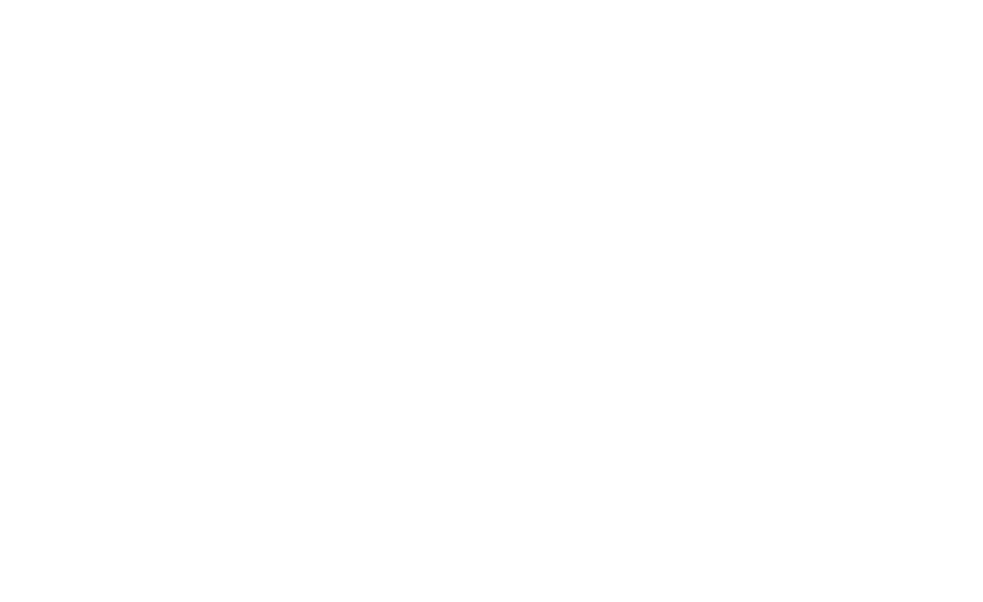
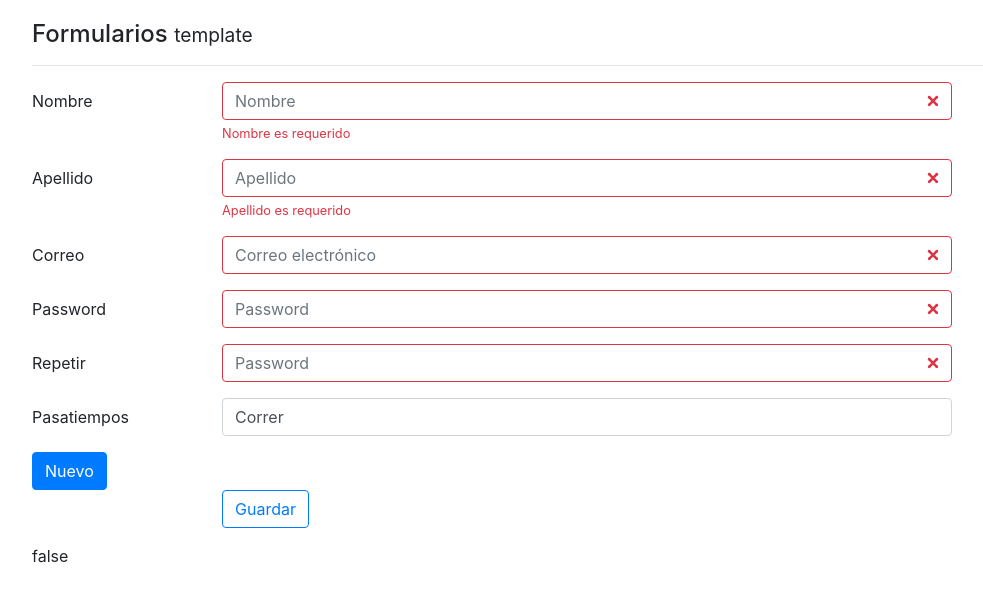
Before and after one commit to rodriguezandrade/Angular-Best-Practices, an Angular app: page /formData in a window 1280 px wide. Before the commit this address led to /. Shown: the top 602 px of the page, without its empty margins (53-1036 px from the left). Built offline with nearby package versions, Linux system fonts and the light colour scheme.

Commit message:
Formulario con template y con data TypeScript

```diff
--- a/src/app/components/app.component.html
+++ b/src/app/components/app.component.html
@@ -3,6 +3,6 @@
     <router-outlet></router-outlet>
 </div> -->
 
-<div class="main-container">
+<div class="container main-container">
     <router-outlet></router-outlet>
 </div>
--- a/src/app/components/app.routing.module.ts
+++ b/src/app/components/app.routing.module.ts
@@ -8,6 +8,7 @@
 import { HeroeComponent } from './heroe/heroe.component';
 import { SearchHeroeComponent } from './search-heroe/search-heroe.component';
 import { TemplateComponent } from '../formularios/components/template/template.component';
+import { DataComponent } from '../formularios/components/data/data.component';
 
 // Services
 
@@ -18,6 +19,7 @@
     { path: 'heroes', component: HeroesComponent },
     { path: 'about', component: AboutComponent },
     { path: 'formTemplate', component: TemplateComponent },
+    { path: 'formData', component: DataComponent },
 ];
 
 @NgModule({
--- a/src/app/formularios/components/data/data.component.html
+++ b/src/app/formularios/components/data/data.component.html
@@ -1,3 +1,86 @@
-<p>
-  data works!
-</p>
+<h4>Formularios <small>template</small></h4>
+<hr>
+<form [formGroup]="forma" (ngSubmit)="guardarCambios()" novalidate="novalidate">
+  <div formGroupName="nombreCompleto">
+    <div class="form-group row">
+      <label class="col-2 col-form-label">Nombre</label>
+      <div class="col-8">
+
+        <input minlength="5" [ngClass]="{'is-invalid': !forma.get('nombreCompleto.nombre').valid}" class="form-control"
+          type="text" placeholder="Nombre" formControlName="nombre">
+        <div class="invalid-feedback" *ngIf="forma.get('nombreCompleto.nombre').errors?.required">
+          Nombre es requerido
+        </div>
+        <div class="invalid-feedback" *ngIf="forma.get('nombreCompleto.nombre').errors?.minlength">
+          Minimo 5 caracteres
+        </div>
+      </div>
+    </div>
+
+    <div class="form-group row">
+      <label class="col-2 col-form-label">Apellido</label>
+      <div class="col-8">
+        <input class="form-control" type="text" placeholder="Apellido" formControlName="apellido" [ngClass]="{'is-invalid': !forma.get('nombreCompleto.apellido').valid}">
+        <div class="invalid-feedback" *ngIf="forma.get('nombreCompleto.apellido').errors?.required">
+          Apellido es requerido
+        </div>
+        <div class="invalid-feedback" *ngIf="forma.get('nombreCompleto.apellido').errors?.minlength">
+          Minimo 5 caracteres
+        </div>
+      </div>
+    </div>
+  </div>
+
+  <div class="form-group row">
+    <label class="col-2 col-form-label">Correo</label>
+    <div class="col-md-8">
+      <input class="form-control" type="email" placeholder="Correo electrónico" formControlName="correo" [ngClass]="{'is-invalid': !forma.get('correo').valid}">
+      <div class="invalid-feedback" *ngIf="forma.get('correo').errors?.pattern">
+        Correo Invalido
+      </div>
+    </div>
+  </div>
+
+  <div class="form-group row">
+    <label class="col-2 col-form-label">Password</label>
+    <div class="col-md-8">
+      <input class="form-control" type="password" placeholder="Password" formControlName="password1" [ngClass]="{'is-invalid': !forma.get('correo').valid}">
+      <!-- <div class="invalid-feedback">
+        Correo Invalido
+      </div> -->
+    </div>
+  </div>
+
+  <div class="form-group row">
+    <label class="col-2 col-form-label">Repetir</label>
+    <div class="col-md-8">
+      <input class="form-control" type="password" placeholder="Password" formControlName="password2" [ngClass]="{'is-invalid': !forma.get('correo').valid}">
+      <!-- <div class="invalid-feedback">
+        Correo Invalido
+      </div> -->
+    </div>
+  </div>
+
+  <!-- Formas de Mandar Arrays -->
+  <div class="form-group row">
+    <label class="col-2 col-form-label">Pasatiempos</label>
+    <div class="col-md-8" formArrayName="pasatiempos">
+      <input *ngFor="let pasatiempo of forma.controls['pasatiempos'].controls; let i = index;" [formControlName]="i"
+        type="text" class="form-control">
+    </div>
+  </div>
+
+  <button (click)="agregarPasatiempo()" type="button" class="btn btn-primary">
+    Nuevo
+  </button>
+
+  <div class="form-group row">
+    <label class="col-2 col-form-label">&nbsp;</label>
+    <div class="input-group col-md-8">
+      <button type="submit" class="btn btn-outline-primary">
+        Guardar
+      </button>
+    </div>
+  </div>
+</form>
+{{forma.valid}}
--- a/src/app/formularios/components/data/data.component.ts
+++ b/src/app/formularios/components/data/data.component.ts
@@ -1,4 +1,5 @@
 import { Component, OnInit } from '@angular/core';
+import { FormGroup, FormControl, Validators, FormArray } from '@angular/forms';
 
 @Component({
   selector: 'app-data',
@@ -7,9 +8,85 @@
 })
 export class DataComponent implements OnInit {
 
-  constructor() { }
+  usuario: Object = {
+    nombreCompleto: {
+      nombre: 'Jonathan Andrade',
+      apellido: 'Andrade'
+    },
+    correo: '1140117@unav.edu.mx',
+    pasatiempos: ['correr', 'dormir', 'comer']
+  };
+
+
+  forma: FormGroup;
+  constructor() {
+    this.forma = new FormGroup({
+      'nombreCompleto': new FormGroup({
+        'nombre': new FormControl('', [Validators.required, Validators.minLength(5)]),
+        'apellido': new FormControl('', [Validators.required, Validators.minLength(5), this.noAndrade]),
+      }),
+      'correo': new FormControl('', [Validators.required, Validators.pattern('[a-z0-9._%+-]+@[a-z0-9.-]+\.[a-z]{2,3}$')]),
+      'pasatiempos': new FormArray([
+        new FormControl('Correr', Validators.required)
+      ]),
+      'password1': new FormControl('', Validators.required),
+      'password2': new FormControl()
+    });
+
+    this.forma.controls['password1'].setValidators([
+      Validators.required,
+      this.noIgualContra.bind(this.forma)]);
+    // this.forma.setValue(this.usuario);
+  }
 
   ngOnInit() {
+    // console.log(this.usuario);
   }
 
+  guardarCambios() {
+    console.log(this.forma.value);
+    console.log(this.forma);
+    // definir los valores al inicial
+
+    // this.forma.reset(this.usuario);
+
+    this.forma.reset({
+      nombreCompleto: {
+        nombre: '',
+        apellido: ''
+      },
+      correo: ''
+    });
+
+    // assigar valor a campo especifico
+    // this.forma.controls['correo'].setValue('holamono@mail.com');
+  }
+
+  // Anadir datos a un array
+  agregarPasatiempo() {
+    (<FormArray>this.forma.controls['pasatiempos']).push(
+      new FormControl('', Validators.required)
+    );
+  }
+
+  noAndrade(control: FormControl): { [s: string]: boolean } {
+    if (control.value === 'Andrade') {
+      return {
+        noJonathan: true
+      };
+    }
+    return null;
+  }
+
+
+  noIgualContra(control: FormControl): any {
+    const forma: any = this;
+    if (control.value !== forma.controls['password1'].value) {
+      return {
+        noIguales: true
+      };
+    }
+
+    return null;
+  }
 }
--- a/src/app/formularios/components/template/template.component.css
+++ b/src/app/formularios/components/template/template.component.css
@@ -0,0 +1,3 @@
+.ng-invalid.ng-touched:not(form) {
+  border: 1px solid red;
+}
--- a/src/app/formularios/components/template/template.component.html
+++ b/src/app/formularios/components/template/template.component.html
@@ -1,32 +1,97 @@
 <h4>Formularios <small>template</small></h4>
 <hr>
-<form>
+<form (ngSubmit)="guardar(forma);" #forma="ngForm" novalidate="">
   <div>
-    <div class="form-group row">
+    <div class="form-group row ">
       <label class="col-2 col-form-label">Nombre</label>
       <div class="col-8">
-        <input class="form-control" type="text" placeholder="Nombre">
+        <input [ngClass]="{'is-invalid': nombre.invalid && nombre.touched, 'is-valid': nombre.valid && nombre.touched}"
+          class="form-control" type="text" placeholder="Nombre" name="nombre" minlength="5" [(ngModel)]="usuario.nombre"
+          required #nombre="ngModel">
+        <div class="invalid-feedback" *ngIf="nombre.errors?.required">
+          Este Campo es requerido
+        </div>
+
+        <div class="invalid-feedback" *ngIf="nombre.errors?.minlength">
+          Por lo menos {{nombre.errors.minlength.requiredLength}} caracteres
+        </div>
       </div>
     </div>
     <div class="form-group row">
       <label class="col-2 col-form-label">Apellido</label>
       <div class="col-8">
-        <input class="form-control" type="text" placeholder="Apellido">
+        <input [ngClass]="{'is-invalid': apellido.invalid && apellido.touched, 'is-valid': apellido.valid && apellido.touched}"
+          class="form-control" type="text" placeholder="Apellido" minlength="3" name="apellido" [(ngModel)]="usuario.apellido"
+          required #apellido="ngModel">
+        <div class="invalid-feedback" *ngIf="apellido.errors?.required">
+          Apellido es requerido
+        </div>
+        <div class="invalid-feedback" *ngIf="apellido.errors?.minlength">
+          por lo menos {{apellido.errors.minlength.requiredLength}} caracteres
+        </div>
       </div>
     </div>
-  </div>
-  <div class="form-group row">
-    <label class="col-2 col-form-label">Correo</label>
-    <div class="col-md-8">
-      <input class="form-control" type="email" placeholder="Correo electrónico">
+
+    <div class="form-group row">
+      <label class="col-2 col-form-label">Correo</label>
+      <div class="col-md-8">
+        <input [ngClass]="{'is-invalid': email.invalid && email.touched, 'is-valid': email.valid && email.touched}"
+          class="form-control" type="email" placeholder="Correo electrónico" name="email" [(ngModel)]="usuario.email"
+          pattern="[a-z0-9._%+-]+@[a-z0-9.-]+\.[a-z]{2,3}$" required #email="ngModel">
+        <div class="invalid-feedback" *ngIf="email.errors?.pattern">
+          Correo Invalid
+        </div>
+        <div class="invalid-feedback" *ngIf="email.errors?.required">
+          Correo requerido
+        </div>
+      </div>
+    </div>
+    <div class="form-group row">
+      <label class="col-2 col-form-label">Pais</label>
+      <div class="col-md-8">
+        <select class="form-control" name="pais" [(ngModel)]="usuario.pais">
+          <option value="">Selecione un pais</option>
+          <option *ngFor="let pais of pais">{{pais.nombre}}</option>
+        </select>
+      </div>
+    </div>
+
+    <div class="form-group row">
+      <label class="col-2 col-form-label">Sexo</label>
+      <div class="col-md-8">
+        <div class="custom-control custom-radio custom-control-inline ">
+          <input type="radio" name="sexo1" id="sexo1" class="custom-control-input" [(ngModel)]="usuario.sexo" value="Hombre">
+          <label class="custom-control-label" for="sexo1">Hombre</label>
+        </div>
+        <div class="custom-control custom-radio custom-control-inline">
+          <input type="radio" name="sexo2" id="sexo2" class="custom-control-input" [(ngModel)]="usuario.sexo" value="Mujer">
+          <label class="custom-control-label" for="sexo2">Mujer</label>
+        </div>
+      </div>
+    </div>
+    <div class="form-group row has-danger">
+      <label class="col-2 col-form-label">Acepta</label>
+      <div class="col-md-8">
+        <div class="custom-control custom-checkbox">
+          <input type="checkbox" class="custom-control-input" id="customCheck1" [(ngModel)]="usuario.acepta" name="acepta"
+            required>
+          <label class="custom-control-label" for="customCheck1">Acepta los terminos y condiciones</label>
+        </div>
+      </div>
     </div>
   </div>
   <div class="form-group row">
     <label class="col-2 col-form-label">&nbsp;</label>
     <div class="input-group col-md-8">
-      <button type="submit" class="btn btn-outline-primary">
+      <button [disabled]="!forma.valid" type="submit" class="btn btn-outline-primary">
         Guardar
       </button>
     </div>
   </div>
+
+
 </form>
+
+<pre>
+  {{usuario | json}}
+</pre>
--- a/src/app/formularios/components/template/template.component.ts
+++ b/src/app/formularios/components/template/template.component.ts
@@ -1,15 +1,39 @@
-import { Component, OnInit } from '@angular/core';
+import { Component } from '@angular/core';
+import { NgForm } from '@angular/forms';
 
 @Component({
   selector: 'app-template',
   templateUrl: './template.component.html',
   styleUrls: ['./template.component.css']
 })
-export class TemplateComponent implements OnInit {
+export class TemplateComponent {
+
+  usuario: object = {
+    nombre: '',
+    apellido: '',
+    email: '',
+    pais: 'HN',
+    sexo: 'hombre',
+    acepta: true
+  };
+
+  pais = [{
+    codigo: 'CRI',
+    nombre: 'CostaRica'
+  },
+  {
+    codigo: 'HN',
+    nombre: 'HONDURAS'
+  }];
+
+  sexos: string[] = ['Hombre', 'Mujer'];
 
   constructor() { }
 
-  ngOnInit() {
+  guardar(forma: any) {
+    console.log(forma);
+
+    console.log('valor' + JSON.stringify(forma.value));
   }
 
 }
```
Also changed, not shown: src/app/components/app.module.ts (+9 -2 lines), 1 other file (tests, documents, lock files or other folders).
